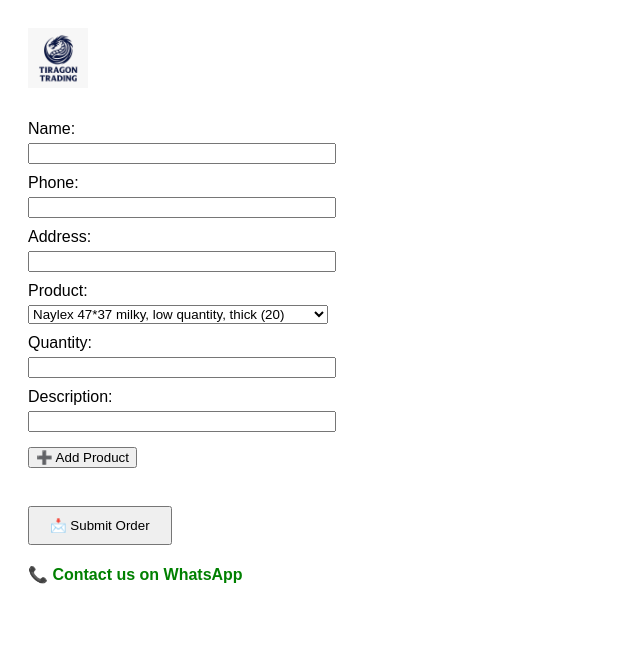
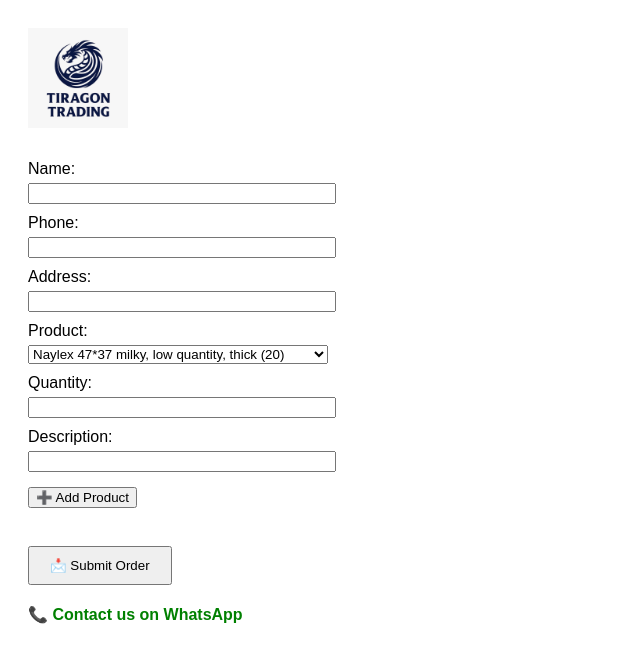
Before and after one commit to shlkhd/tiragon-plastic-order, a website: page public/index.html in a window 1280 px wide. Shown: the whole page, without its empty margins (0-640 px from the left). Drawn offline with Linux system fonts and the light colour scheme.

Commit message:
Update index.html

```diff
--- a/public/index.html
+++ b/public/index.html
@@ -13,7 +13,7 @@
   </style>
 </head>
 <body>
-  <img src="logo.png" alt="Logo" style="height:60px;"><br><br>
+  <img src="logo.png" alt="Logo" style="height:100px;"><br><br>
 
   <form id="order-form" method="POST" action="/submit" enctype="multipart/form-data">
     <label>Name:</label><input type="text" name="name" required />
```
